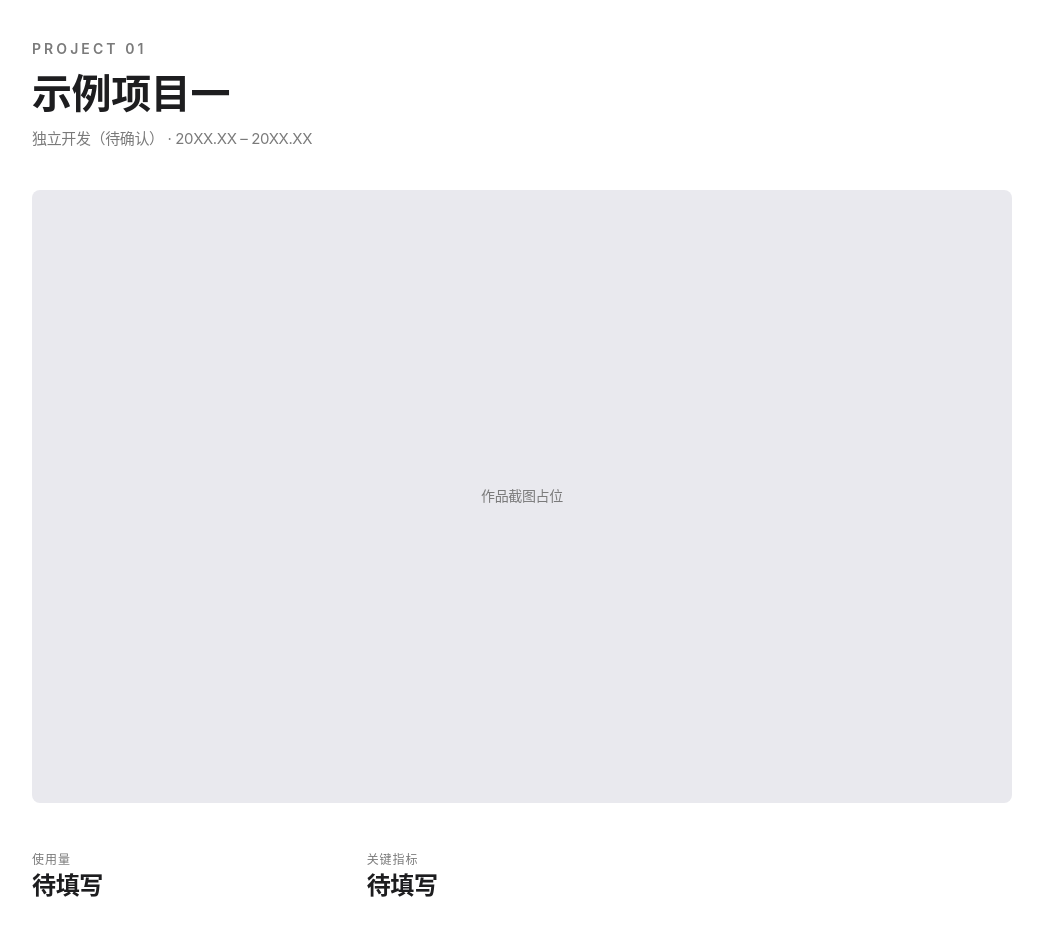
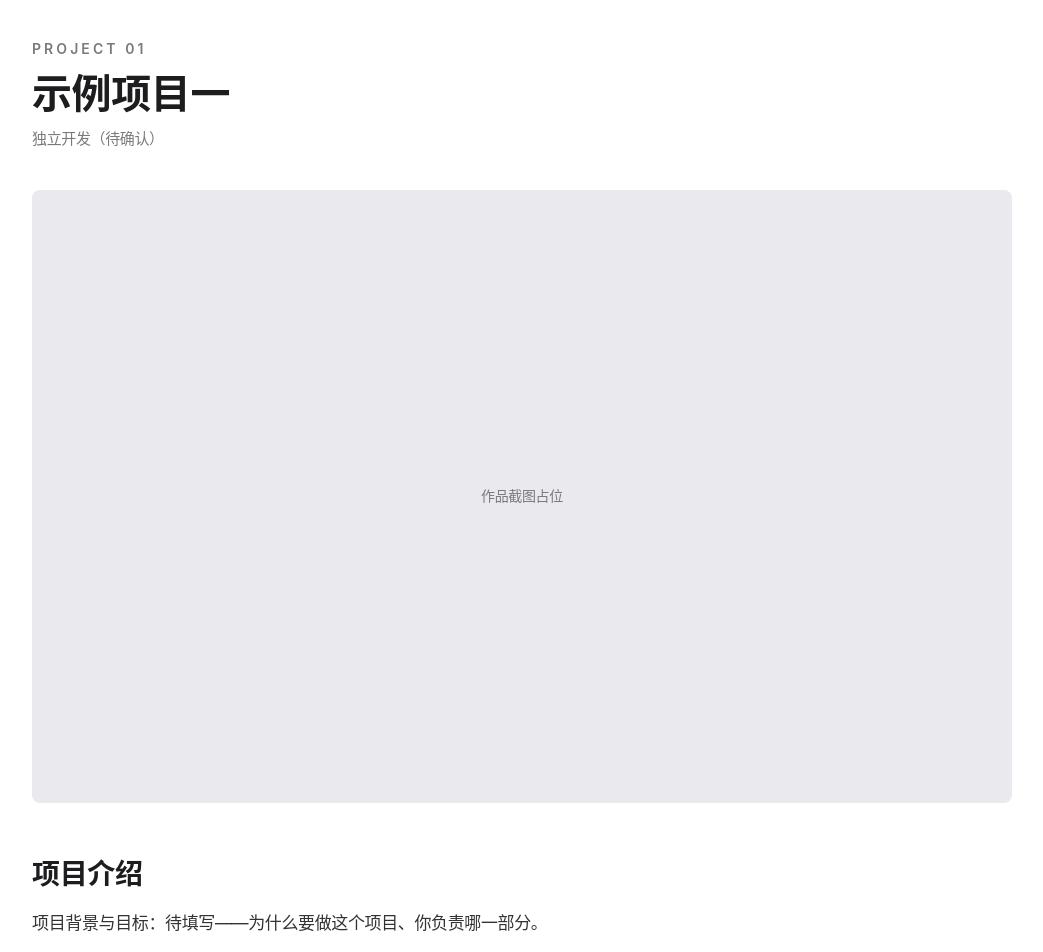
Before and after one commit to Menorial/Personal-Portfolio, a React (Vite) app: page /work/w1 in a window 1280 px wide. Shown: the part 140-1092 px from the top of the page, without its empty margins (118-1161 px from the left). Built offline with nearby package versions, Linux system fonts and the light colour scheme; a web font is replaced by a local one.

Commit message:
refactor(works): 移除周期与成果指标，卡片不再显示指标

```diff
--- a/src/data/works.ts
+++ b/src/data/works.ts
@@ -17,17 +17,11 @@ import { SITE_GITHUB } from './site';
  *              - 外链：直接填图片 URL
  *              不填则显示灰色占位块
  *   role       你的角色（可选），如「独立开发」「前端负责人」
- *   period     项目周期（可选），如「2025.03 – 2025.08」
- *   metrics    关键成果（可选）：卡片显示前 2 条，详情页全部显示
+ *   summary    项目介绍（可选，段落用空行分隔）
  *   highlights 技术难点 / 解法（可选）：详情页按要点列出
  *   gallery    额外截图（可选）：详情页以图集展示
  *   demoHref   在线演示 / 录屏地址（可选）
  */
-export interface WorkMetric {
-  label: string;
-  value: string;
-}
-
 export interface WorkItem {
   id: string;
   title: string;
@@ -35,10 +29,8 @@ export interface WorkItem {
   tags?: string[];
   githubHref: string;
   imageHref?: string;
+  role?: string;
   summary?: string;
-  role?: string;
-  period?: string;
-  metrics?: WorkMetric[];
   highlights?: string[];
   gallery?: string[];
   demoHref?: string;
@@ -56,13 +48,8 @@ export const works: WorkItem[] = [
     tagline: '项目简介占位：用一句话说明这个作品做了什么、解决了什么问题。',
     tags: ['AI 应用开发', 'React'],
     githubHref: SITE_GITHUB,
+    role: '独立开发（待确认）',
     summary: PLACEHOLDER_SUMMARY,
-    role: '独立开发（待确认）',
-    period: '20XX.XX – 20XX.XX',
-    metrics: [
-      { label: '使用量', value: '待填写' },
-      { label: '关键指标', value: '待填写' },
-    ],
     highlights: ['待填写：这个项目最难的技术点，以及你当时怎么解决的。'],
   },
   {
@@ -71,13 +58,8 @@ export const works: WorkItem[] = [
     tagline: '项目简介占位：突出技术栈与亮点，替换为真实描述即可。',
     tags: ['爬虫', 'Python'],
     githubHref: SITE_GITHUB,
+    role: '独立开发（待确认）',
     summary: PLACEHOLDER_SUMMARY,
-    role: '独立开发（待确认）',
-    period: '20XX.XX – 20XX.XX',
-    metrics: [
-      { label: '数据规模', value: '待填写' },
-      { label: '稳定性', value: '待填写' },
-    ],
     highlights: ['待填写：数据抓取或清洗上遇到的坑，以及解决方式。'],
   },
   {
@@ -86,10 +68,8 @@ export const works: WorkItem[] = [
     tagline: '项目简介占位：交代背景、你的角色与最终成果。',
     tags: ['全栈', 'Node.js'],
     githubHref: SITE_GITHUB,
+    role: '独立开发（待确认）',
     summary: PLACEHOLDER_SUMMARY,
-    role: '独立开发（待确认）',
-    period: '20XX.XX – 20XX.XX',
-    metrics: [{ label: '成果指标', value: '待填写' }],
   },
   {
     id: 'w4',
@@ -97,9 +77,8 @@ export const works: WorkItem[] = [
     tagline: '项目简介占位：可补充数据、演示链接或上线地址。',
     tags: ['自动化', '工具'],
     githubHref: SITE_GITHUB,
+    role: '独立开发（待确认）',
     summary: PLACEHOLDER_SUMMARY,
-    role: '独立开发（待确认）',
-    period: '20XX.XX – 20XX.XX',
     highlights: ['待填写：这个工具解决了什么重复劳动，节省了多少时间。'],
   },
 ];
--- a/src/pages/WorkDetailPage.tsx
+++ b/src/pages/WorkDetailPage.tsx
@@ -6,7 +6,7 @@ import { works } from '../data/works';
 
 /*
  * 作品详情页 /work/:id —— 完全由 src/data/works.ts 驱动：
- * 角色 / 周期 / 成果指标 / 项目介绍 / 关键点 / 图集 / 技术栈，
+ * 角色 / 项目介绍 / 关键点 / 图集 / 技术栈，
  * 字段为空时对应区块自动不渲染。
  */
 export default function WorkDetailPage() {
@@ -52,9 +52,9 @@ export default function WorkDetailPage() {
           >
             {work.title}
           </FadeUp>
-          {(work.role || work.period) && (
+          {work.role && (
             <FadeUp as="p" delay={0.16} className="mt-3 text-[15px] text-muted-48">
-              {[work.role, work.period].filter(Boolean).join(' · ')}
+              {work.role}
             </FadeUp>
           )}
 
@@ -73,18 +73,6 @@ export default function WorkDetailPage() {
               </div>
             )}
           </FadeUp>
-
-          {/* 关键成果 */}
-          {work.metrics && work.metrics.length > 0 && (
-            <div className="mt-12 grid grid-cols-2 gap-x-6 gap-y-8 sm:grid-cols-3">
-              {work.metrics.map((metric) => (
-                <FadeUp as="div" key={metric.label}>
-                  <p className="m-0 text-[12px] tracking-[0.08em] text-muted-48">{metric.label}</p>
-                  <p className="m-0 mt-1 text-[24px] font-semibold leading-[1.2] text-ink">{metric.value}</p>
-                </FadeUp>
-              ))}
-            </div>
-          )}
 
           {/* 项目介绍 */}
           {summaryParagraphs.length > 0 && (
--- a/src/pages/WorksPage.tsx
+++ b/src/pages/WorksPage.tsx
@@ -59,18 +59,6 @@ function WorkCard({
 
       {/* 简介 */}
       <p className="mt-1.5 flex-1 text-[14px] leading-[1.43] text-muted-48">{work.tagline}</p>
-
-      {/* 关键成果：只显示前两条，详情页看全部 */}
-      {work.metrics && work.metrics.length > 0 && (
-        <dl className="mt-4 grid grid-cols-2 gap-3 border-t border-black/5 pt-4">
-          {work.metrics.slice(0, 2).map((metric) => (
-            <div key={metric.label}>
-              <dt className="text-[11px] tracking-[0.06em] text-muted-48">{metric.label}</dt>
-              <dd className="m-0 mt-0.5 text-[15px] font-semibold text-ink">{metric.value}</dd>
-            </div>
-          ))}
-        </dl>
-      )}
 
       {/* 技术标签 */}
       {work.tags && work.tags.length > 0 && (
```
Also changed, not shown: 1 other file (tests, documents, lock files or other folders).
